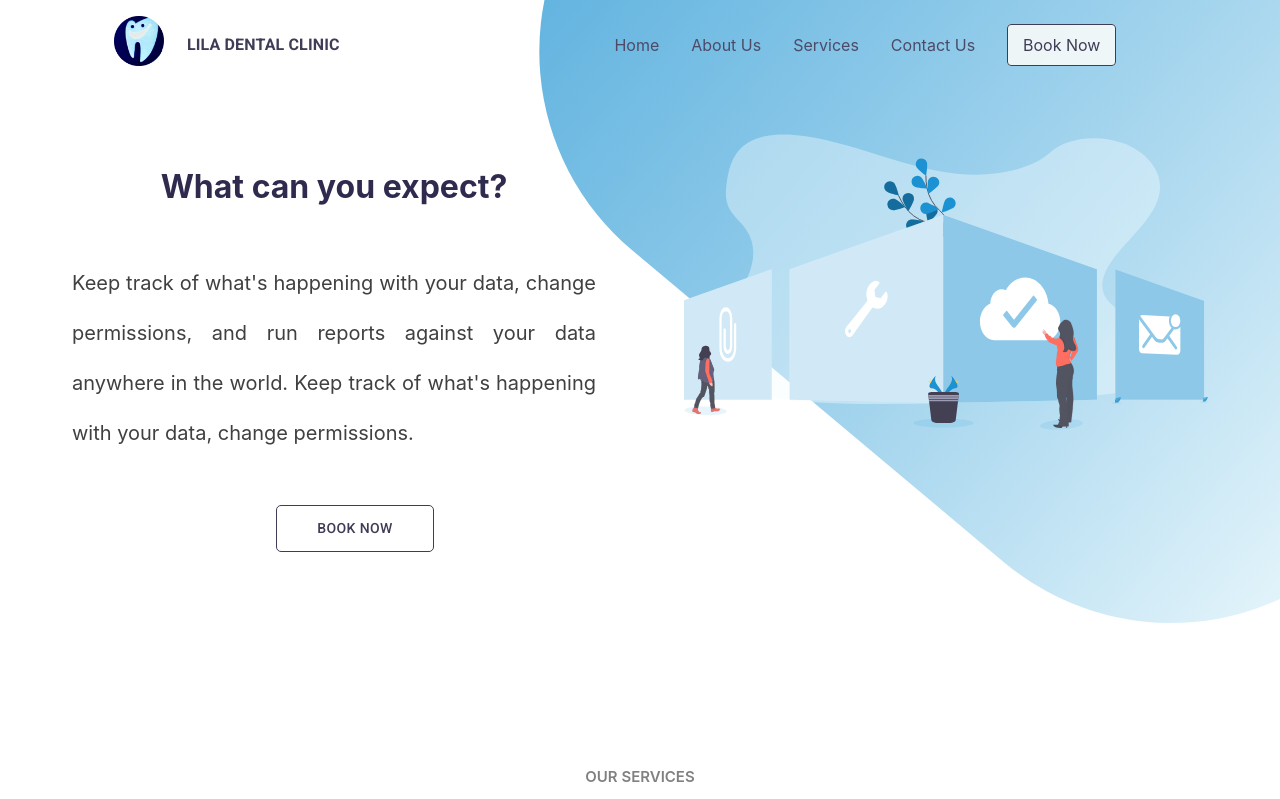
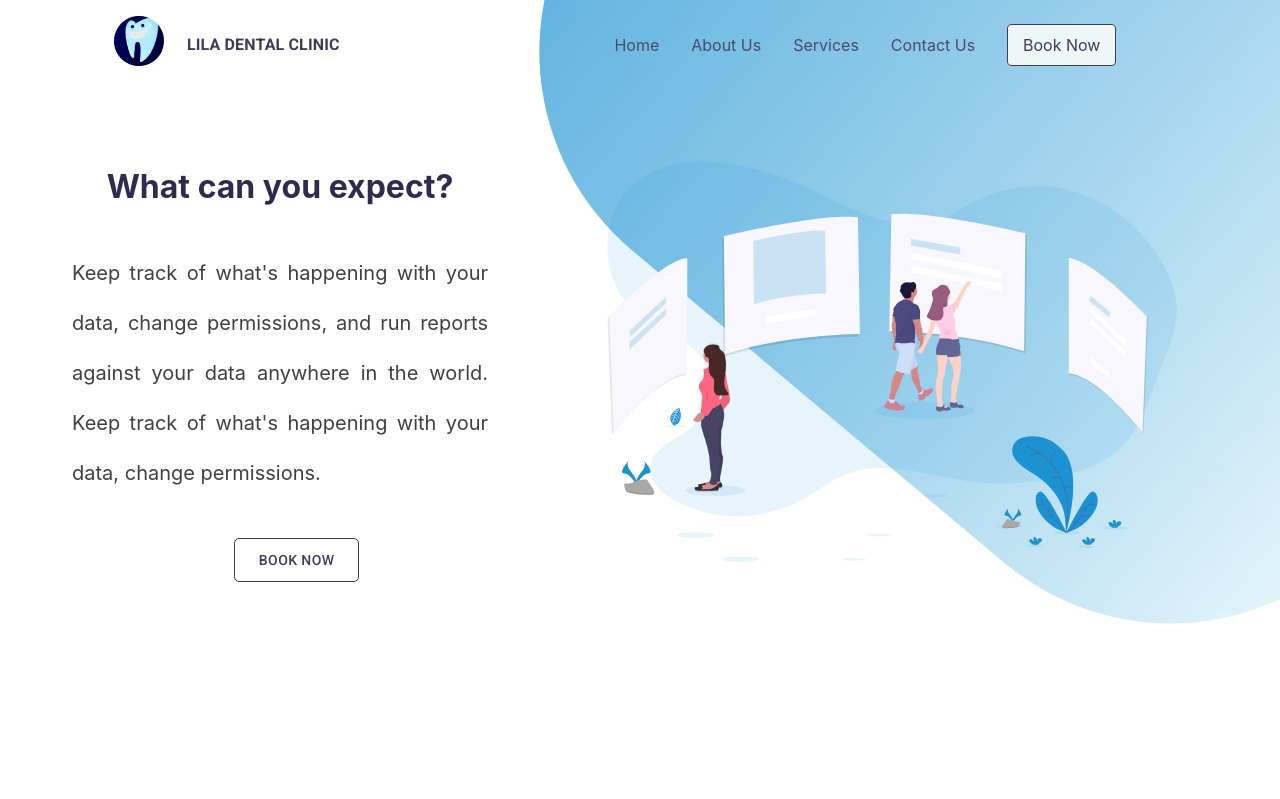
Before and after one commit to abhaybaiju/dentist-webapp, a React (Create React App) app in the folder frontend/: page /Services in a window 1280 px wide. Shown: the top 799 px of the page. Built offline with nearby package versions, Linux system fonts and the light colour scheme.

Commit message:
(#73) Colors svg

```diff
--- a/frontend/src/components/Service.js
+++ b/frontend/src/components/Service.js
@@ -109,16 +109,16 @@ const Service = () => {
         <Grid item lg={12} md={12} sm={12} xs={12}>
           <Navbar />
         </Grid>
-        <Grid item lg={5} md={8} sm={10} xs={10} style={{marginTop:'10%', textAlign:'center'}}>
+        <Grid item lg={4} md={8} sm={10} xs={10} style={{marginTop:'10%', textAlign:'center'}}>
           <Fade duration={1000} bottom>
             <h1 style={{color:'#2f2b4f'}}>What can you expect?</h1>
             <p style={{lineHeight:'2.5', marginRight:'0%', textAlign:'justify', marginTop:'10%', color:'#404040', fontSize:'20px'}}>Keep track of what's happening with your data, change permissions, and run reports against your data anywhere in the world. Keep track of what's happening with your data, change permissions.</p>
             <Button className={classes.button}>Book now</Button>
           </Fade>
         </Grid>
-        <Grid item lg={5} md={10} sm={12} xs={10} style={{marginBottom:'0%', marginTop:'0%', background:'transparent', marginRight:'0%'}}>
+        <Grid item lg={6} md={10} sm={12} xs={10} style={{marginBottom:'0%', marginTop:'10%', background:'transparent', marginRight:'0%'}}>
           <Fade duration={1000} bottom>
-            <img src={require('./images/features.svg')} alt="" height="350" width="100%"/>
+            <img src={require('./images/product.svg')} alt="" height="400" width="100%"/>
           </Fade>
         </Grid>
       </Grid>
```
Also changed, not shown: frontend/src/components/images/product.svg (added).
